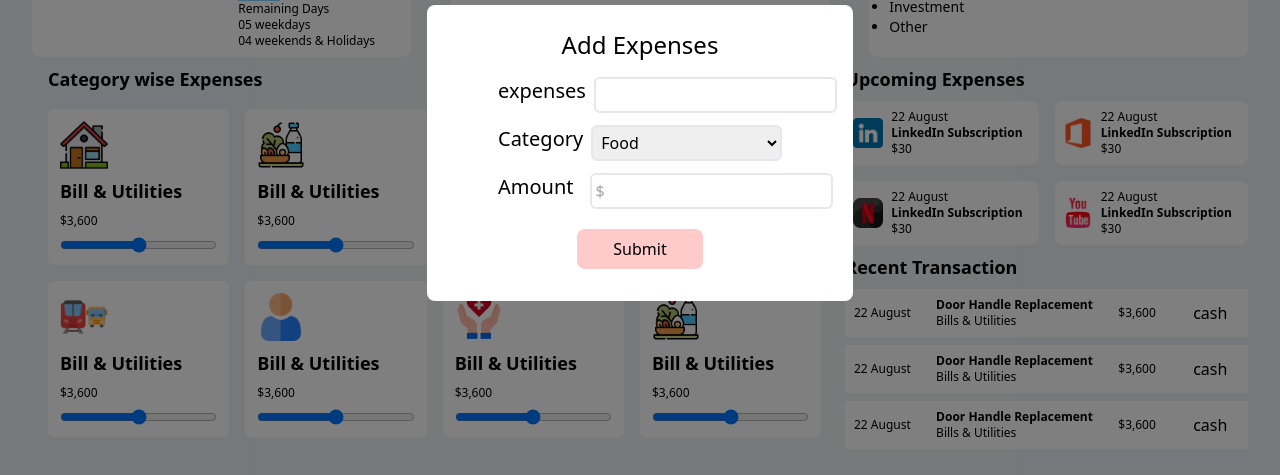
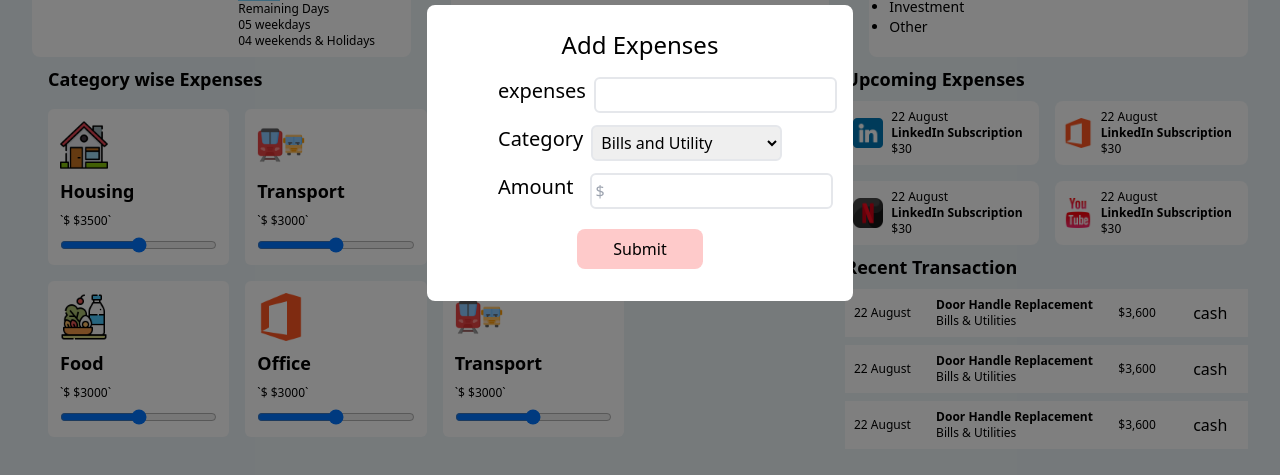
Before and after one commit to ebukanathan/expense-tracker, a React (Vite) app: page / in a window 1280 px wide. Both pictures are taken after a click on the button "Add Expenses". Shown: the part 247-722 px from the top of the page. Built offline with nearby package versions, Linux system fonts and the light colour scheme.

Commit message:
addmodal

```diff
--- a/src/App.jsx
+++ b/src/App.jsx
@@ -20,17 +20,41 @@ import ExpenseDistribution from "./components/ExpenseDistribution";
 
 function App() {
   const [add, setAdd] = useState(false);
+  const [categories, setCategories] = useState([
+    "Bills and Utility",
+    "Food",
+    "Personal",
+    "Healthcare",
+    "Education",
+    "Transport",
+    "Investment",
+    "Other",
+  ]);
+
+  const bill = [
+    { tag: house, categ: "housing", amount: 3500 },
+    { tag: transport, categ: "transport", amount: 3000 },
+    { tag: health, categ: "health", amount: 3000 },
+    { tag: investment, categ: "Investment", amount: 3000 },
+    { tag: food, categ: "food", amount: 3000 },
+    { tag: office, categ: "office", amount: 3000 },
+    { tag: transport, categ: "transport", amount: 3000 },
+  ];
+
+  const [expenses, setExpenses] = useState(bill);
+  console.log(expenses);
 
   const handleTOggle = () => {
     setAdd((c) => !c);
   };
+
   return (
     <>
-      {add && <AddModal onClick={handleTOggle} />}
+      {add && <AddModal onClick={handleTOggle} categories={categories} />}
       <div className="w-9/10 mx-auto grid grid-cols-1 gap-10 m-2 md:grid-cols-3 ">
         <Summary onClick={handleTOggle} />
         <BudgetVsExpenses />
-        <ExpenseDistribution />
+        <ExpenseDistribution categories={categories} />
       </div>
       {/* section two */}
       <div className=" w-9/10 mx-auto flex flex-col justify-center gap-2 md:flex-row">
@@ -39,7 +63,15 @@ function App() {
             Category wise Expenses
           </h3>
           <div className="grid  grid-cols-2 gap-4 p-4 md:grid-cols-4">
-            <CategoryCard src={house} />
+            {bill?.map((item, index) => (
+              <CategoryCard
+                key={index}
+                tag={item.tag}
+                categ={item.categ}
+                amount={item.amount}
+              />
+            ))}
+            {/* <CategoryCard src={house} />
             <CategoryCard src={food} />
 
             <CategoryCard src={health} />
@@ -51,7 +83,7 @@ function App() {
 
             <CategoryCard src={health} />
 
-            <CategoryCard src={food} />
+            <CategoryCard src={food} /> */}
           </div>
         </div>
         <div className="w-full flex flex-col gap-2 md:w-1/3 ">
--- a/src/components/AddModal.jsx
+++ b/src/components/AddModal.jsx
@@ -1,6 +1,6 @@
 import React from "react";
 
-function AddModal({ onClick }) {
+function AddModal({ onClick, categories }) {
   return (
     <div
       className=" fixed inset-0 min-h-screen flex justify-center items-center bg-[rgba(0,0,0,0.5)]"
@@ -24,11 +24,16 @@ function AddModal({ onClick }) {
               id=""
               className="border-2 rounded-md p-1 mb-3 w-[100%]"
             >
-              <option value="">Food</option>
+              {/* <option value="">Food</option>
               <option value="">Bills and Utility</option>
               <option value="">Health</option>
               <option value="">Personal</option>
-              <option value="">Transportation</option>
+              <option value="">Transportation</option> */}
+              {categories.map((item, index) => (
+                <option key={index} value="">
+                  {item}
+                </option>
+              ))}
             </select>
           </div>
           <div className="flex  flex-col justify-start gap-2 w-[100%] mx-auto md:flex-row w-[75%]">
--- a/src/components/CategoryCard.jsx
+++ b/src/components/CategoryCard.jsx
@@ -1,13 +1,13 @@
 import React from "react";
 
-function CategoryCard({ src }) {
+function CategoryCard({ tag, categ, amount }) {
   return (
     <div className="flex flex-col gap-2 bg-[#fff] p-3 rounded-md">
       <div className=" rounded-2xl">
-        <img src={src} alt="" className="w-12" />
+        <img src={tag} alt="" className="w-12" />
       </div>
-      <h3 className="font-semibold text-lg text-left">Bill & Utilities</h3>
-      <p className="font-thin text-xs  text-left">$3,600</p>
+      <h3 className="font-semibold text-lg text-left capitalize">{categ}</h3>
+      <p className="font-thin text-xs  text-left">`$ ${amount}`</p>
       <input type="range" />
     </div>
   );
--- a/src/components/ExpenseDistribution.jsx
+++ b/src/components/ExpenseDistribution.jsx
@@ -1,6 +1,6 @@
 import React from "react";
 
-function ExpenseDistribution() {
+function ExpenseDistribution({ categories }) {
   return (
     <>
       <div className="bg-[#fff]  rounded-lg p-2">
@@ -10,14 +10,20 @@ function ExpenseDistribution() {
         <p className="font-thin text-xs  text-left">from 01-22 August</p>
         <div className="flex ">
           <ul className="font-normal text-sm list-disc p-3 w-1/3">
-            <li className="text-left">Bills and Utility</li>
+            {/* <li className="text-left">Bills and Utility</li>
             <li className="text-left">Food</li>
             <li className="text-left">Personal</li>
             <li className="text-left">Healthcare</li>
             <li className="text-left">Education</li>
             <li className="text-left">Transport</li>
             <li className="text-left">Investment</li>
-            <li className="text-left">Other</li>
+            <li className="text-left">Other</li> */}
+
+            {categories.map((item, index) => (
+              <li key={index} className="text-left">
+                {item}
+              </li>
+            ))}
           </ul>
           <div className="grid place-items-center w-2/3">Piechart</div>
         </div>
```
